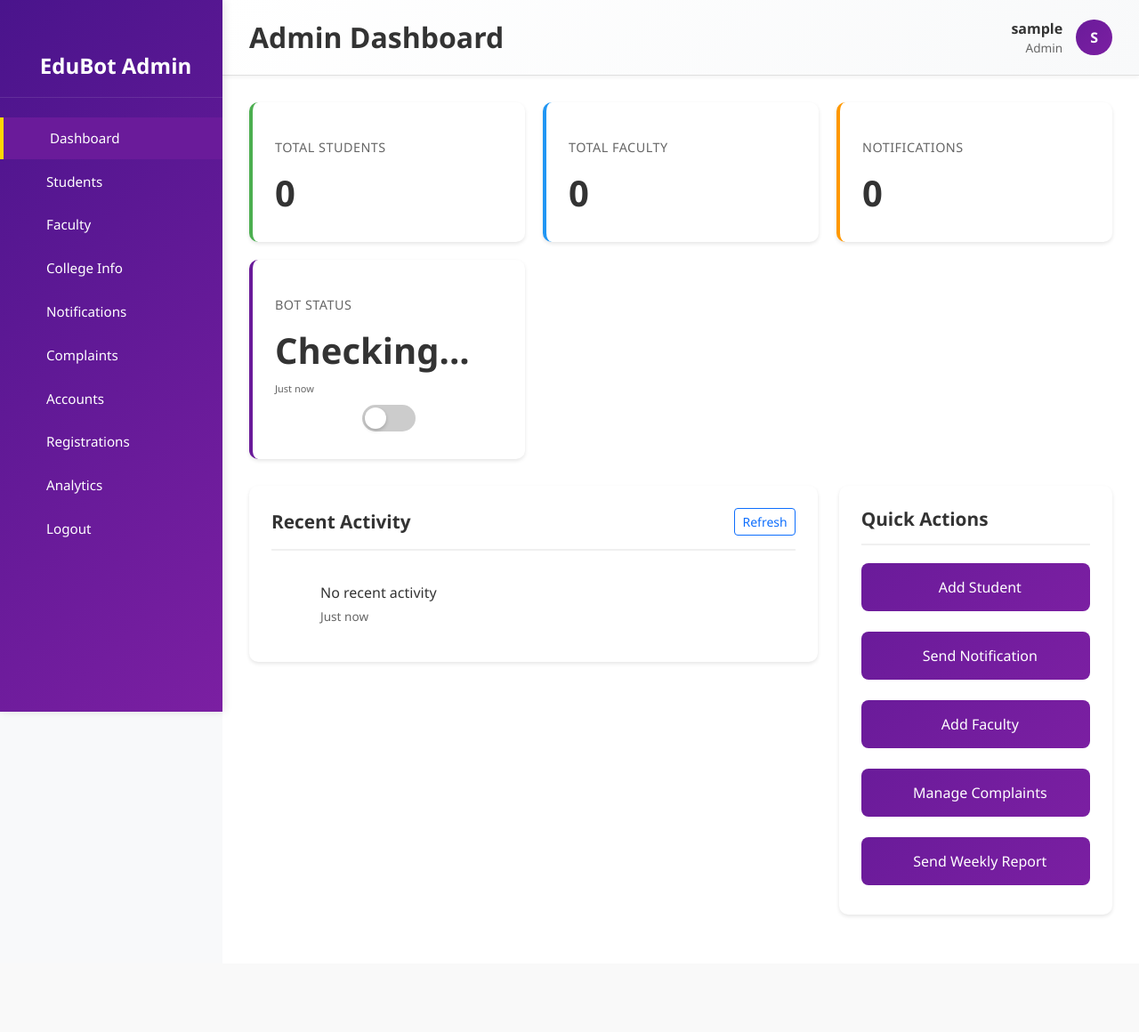
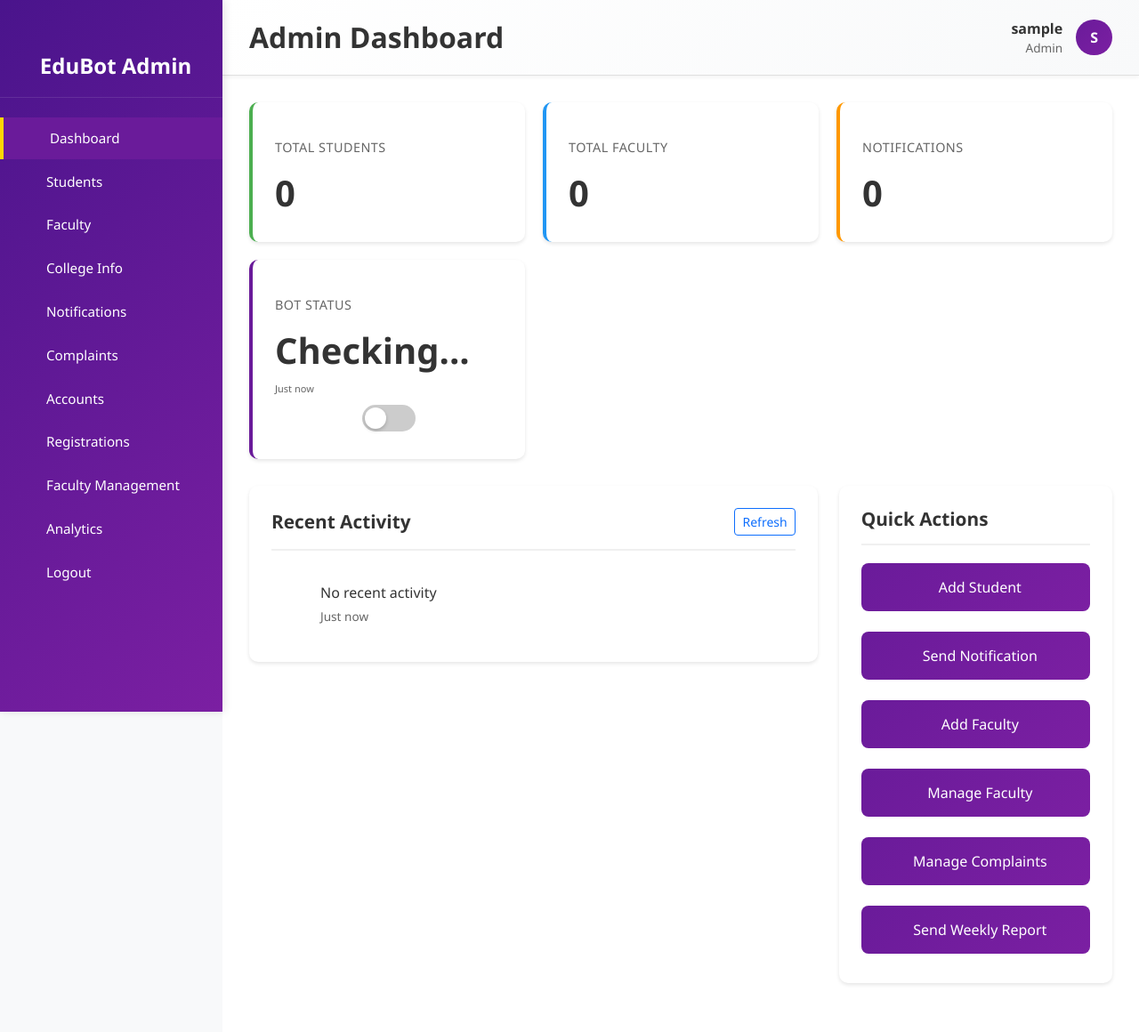
Before and after one commit to anujuniyal/college_virtual_assistant, a Flask app: page /admin/dashboard in a window 1280 px wide. Shown: the whole page at 89% size. Before the commit the page ends 1029 px from the top, so only its background shows below. Run offline with Flask 3, Linux system fonts and the light colour scheme; the visitor is signed in with stand-in values (Sample User, id 1); data that the repository does not hold is empty.

Commit message:
Add faculty management features to admin dashboard
- Added Faculty Management navigation item to admin dashboard
- Added 'Manage Faculty' quick action button for easy access
- Enhanced admin dashboard with comprehensive faculty controls
- Faculty section now properly integrated into admin workflow
- Both navigation and quick actions updated for faculty management

```diff
--- a/app/templates/admin_dashboard_edubot.html
+++ b/app/templates/admin_dashboard_edubot.html
@@ -218,6 +218,13 @@ console.log('toggleBot function defined in head');
 </div>
 
 <div class="nav-item">
+    <a href="{{ url_for('admin.manage_faculty') }}" class="nav-link {% if 'faculty' in request.endpoint %}active{% endif %}">
+        <i class="fas fa-chalkboard-teacher"></i>
+        <span>Faculty Management</span>
+    </a>
+</div>
+
+<div class="nav-item">
     <a href="{{ url_for('admin.get_analytics') }}" class="nav-link {% if 'analytics' in request.endpoint %}active{% endif %}">
         <i class="fas fa-chart-line"></i>
         <span>Analytics</span>
@@ -425,6 +432,11 @@ console.log('toggleBot function defined in head');
                 <a href="{{ url_for('admin.create_faculty') }}" class="quick-action-btn mb-2">
                     <i class="fas fa-chalkboard-teacher"></i>
                     Add Faculty
+                </a>
+
+                <a href="{{ url_for('admin.manage_faculty') }}" class="quick-action-btn mb-2">
+                    <i class="fas fa-users"></i>
+                    Manage Faculty
                 </a>
 
                 <a href="{{ url_for('admin.manage_complaints') }}" class="quick-action-btn mb-2">
```
